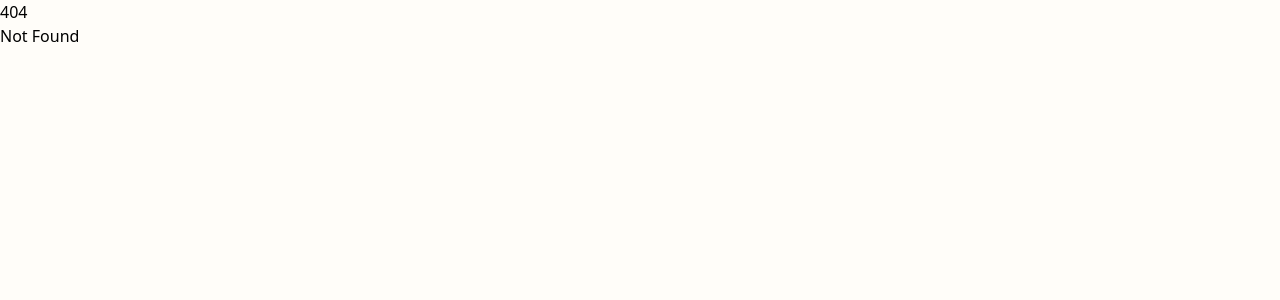
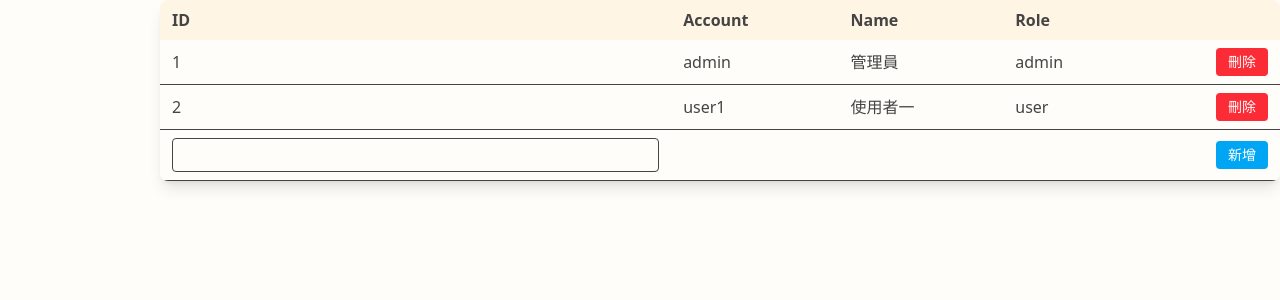
Before and after one commit to th0225/bento-order-f, a SvelteKit app: page /user in a window 1280 px wide. Before the commit this address had no page. Shown: the top 300 px of the page. Built offline with nearby package versions, Linux system fonts and the light colour scheme; no server answers.

Commit message:
移除sidebar

```diff
--- a/src/lib/components/Sidebar.svelte
+++ b/src/lib/components/Sidebar.svelte
@@ -3,7 +3,7 @@
   import { authStore } from '$lib/stores/auth';
   import { goto } from '$app/navigation';
 
-  import { X, User, SquarePen, ChartBar, LogOut } from '@lucide/svelte';
+  import { X, User, Users, SquarePen, ChartBar, LogOut } from '@lucide/svelte';
 
   export let isOpen = false;
   export let onClose: () => void;
@@ -27,13 +27,22 @@
     <div class="mb-8 flex items-center gap-2 font-bold">
       <User />{$authStore.user?.name}
     </div>
-    <a href="/order" class="flex items-center gap-2 p-2 hover:text-gray-500">
-      <SquarePen size={18} /> 訂餐
-    </a>
+
+    {#if $authStore.user?.role == 'user'}
+      <a href="/order" class="flex items-center gap-2 p-2 hover:text-gray-500">
+        <SquarePen size={18} /> 訂餐
+      </a>
+    {/if}
 
     {#if $authStore.user?.role == 'admin'}
       <a href="/statistics" class="flex items-center gap-2 p-2 hover:text-gray-500">
         <ChartBar size={18} /> 統計
+      </a>
+    {/if}
+
+    {#if $authStore.user?.role == 'admin'}
+      <a href="/user" class="flex items-center gap-2 p-2 hover:text-gray-500">
+        <Users size={18} /> 用戶
       </a>
     {/if}
 
@@ -67,6 +76,9 @@
       <a href="/statistics" class="flex items-center gap-2 rounded p-2 hover:text-gray-500">
         <ChartBar /> 統計
       </a>
+      <a href="/user" class="flex items-center gap-2 rounded p-2 hover:text-gray-500">
+        <Users /> 用戶
+      </a>
       <button on:click={logout} class="flex items-center gap-2 rounded p-2 hover:text-gray-500">
         <LogOut /> 登出
       </button>
--- a/src/routes/+page.svelte
+++ b/src/routes/+page.svelte
@@ -3,6 +3,7 @@
   import { authStore } from '$lib/stores/auth';
   import { goto } from '$app/navigation';
   import { get } from 'svelte/store';
+    import { User } from '@lucide/svelte';
 
   let account = '';
   let password = '';
@@ -53,8 +54,16 @@
     setAuth(JSON.stringify(get(authStore)));
     setToken(data.token);
 
-    // 導向訂餐頁面
-    goto('/order');
+    if (data.role == 'user')
+    {
+      // 導向訂餐頁面
+      goto('/order');
+    }
+    else
+    {
+      // 導向訂餐頁面
+      goto('/statistics');
+    }
   }
 </script>
 
--- a/src/routes/appbar.svelte
+++ b/src/routes/appbar.svelte
@@ -1,6 +1,9 @@
 <script lang="ts">
   import { onMount } from 'svelte';
-  import { Menu, Ham, Sun, Moon, Github } from '@lucide/svelte';
+  import { authStore } from '$lib/stores/auth';
+  import { goto } from '$app/navigation';
+  import { clearAuth, clearToken } from '$lib/api';
+  import { Menu, Ham, User, LogOut, Sun, Moon, Github } from '@lucide/svelte';
   import { initTheme, toggleTheme } from '$lib/theme';
 
   import Sidebar from '$lib/components/Sidebar.svelte';
@@ -23,6 +26,13 @@
   function toggleSidebar() {
     sidebarOpen = !sidebarOpen;
   }
+
+  function logout() {
+    authStore.set({ isLoggedIn: false, user: null });
+    clearAuth();
+    clearToken();
+    goto('/');
+  }
 </script>
 
 <div class="bg-calico-bg dark:bg-dark-bg">
@@ -33,8 +43,7 @@
   >
     <div class="container mx-auto flex items-center justify-between">
       <button
-        class="flex cursor-pointer items-center gap-2 hover:text-gray-500
-										md:hidden"
+        class="flex cursor-pointer items-center gap-2 hover:text-gray-500 md:hidden"
         on:click={toggleSidebar}
       >
         <Menu />
@@ -42,12 +51,27 @@
 
       <!-- 左側logo -->
       <div class="flex items-center gap-2 text-xl font-semibold">
-        <Ham />
-        <span class="text-xl font-semibold">Bento Order</span>
+        <Ham size="28"/>
+        <span class="text-2xl font-semibold">Bento Order</span>
       </div>
 
-      <!-- 主題顏色切換 -->
-      <div class="flex items-center gap-6">
+      <!-- 右側 -->
+      <div class="flex items-center gap-8">
+        <!-- 使用者名稱及登出 -->
+        <div class="flex items-center gap-3">
+          <User />{$authStore.user?.name}
+          <button
+            on:click={logout}
+            class="dark:bg-orange-orange rounded-lg bg-calico-orange px-4 py-1 font-medium
+              text-calico-text transition-colors hover:bg-calico-hover cursor-pointer
+              dark:text-dark-text dark:hover:bg-dark-hover"
+          >
+            登出
+          </button>
+        </div>
+
+        <!-- 切換主題顏色、github-->
+        <div class="flex items-center gap-3">
           <button
             on:click={changeTheme}
             aria-label="切換主題顏色"
@@ -70,9 +94,10 @@
           </a>
         </div>
       </div>
+    </div>
   </nav>
 
-  <div class="flex">
+  <!-- <div class="flex">
     <Sidebar isOpen={sidebarOpen} onClose={() => (sidebarOpen = false)} />
+  </div> -->
 </div>
-</div>
--- a/src/routes/order/+page.svelte
+++ b/src/routes/order/+page.svelte
@@ -94,7 +94,7 @@
 </script>
 
 <div class="flex justify-center">
-  <div class="md:ml-32 md:p-4">
+  <div>
     <div class="mx-auto flex w-full max-w-md items-center justify-between">
       <button
         on:click={getPrevMonth}
--- a/src/routes/statistics/+page.svelte
+++ b/src/routes/statistics/+page.svelte
@@ -1 +1 @@
-<div class="md:ml-32 md:p-4">Hello svelte!</div>
+<div class="md:ml-32 md:p-4 dark:text-orange-50">Hello svelte!</div>
--- /dev/null
+++ b/src/routes/user/+page.svelte
@@ -0,0 +1,169 @@
+<script lang="ts">
+  import { onMount } from 'svelte';
+
+  interface User {
+    id: number;
+    account: string;
+    name: string;
+    role: string;
+  }
+
+  let users: User[] = [
+    { id: 1, account: 'admin', name: '管理員', role: 'admin' },
+    { id: 2, account: 'user1', name: '使用者一', role: 'user' }
+  ];
+  let account = '';
+  let name = '';
+  let password = '';
+  let loading = false;
+  let errorMsg = '';
+
+  // 取得使用者清單
+  async function loadUsers() {
+    const res = await fetch('http://localhost:5162/user/users');
+    users = await res.json();
+
+    console.log(users);
+  }
+
+  // 新增使用者
+  async function addUser() {
+    if (!account || !name || !password) {
+      errorMsg = '請輸入完整資料';
+      return;
+    }
+
+    loading = true;
+    errorMsg = '';
+
+    const res = await fetch('http://localhost:5162/users', {
+      method: 'POST',
+      headers: { 'Content-Type': 'application/json' },
+      body: JSON.stringify({ account, name, password })
+    });
+
+    if (res.ok) {
+      await loadUsers();
+      account = '';
+      name = '';
+      password = '';
+    } else {
+      errorMsg = '新增使用者失敗';
+    }
+
+    loading = false;
+  }
+
+  // 刪除使用者
+  async function deleteUser(id: number) {
+    if (!confirm(`確定要刪除使用者 ID = ${id} ?`)) return;
+
+    const res = await fetch(`http://localhost:5162/users/${id}`, {
+      method: 'DELETE'
+    });
+
+    if (res.ok) {
+      users = users.filter((u) => u.id !== id);
+    } else {
+      alert('刪除失敗');
+    }
+  }
+
+  onMount(loadUsers);
+</script>
+
+<div class="space-y-6 md:ml-40">
+  <!-- Card: 新增使用者 -->
+  <!-- <div class="w-full max-w-md rounded-xl bg-calico-secondary p-8 shadow-lg
+            dark:bg-dark-secondary">
+    <h3 class="mb-3 text-lg font-semibold">新增使用者</h3>
+
+    <div class="space-y-3">
+      <div>
+        <label class="block text-sm font-medium">Account</label>
+        <input class="w-full rounded border px-3 py-2" bind:value={account} />
+      </div>
+
+      <div>
+        <label class="block text-sm font-medium">Name</label>
+        <input class="w-full rounded border px-3 py-2" bind:value={name} />
+      </div>
+
+      <div>
+        <label class="block text-sm font-medium">Password</label>
+        <input type="password" class="w-full rounded border px-3 py-2" bind:value={password} />
+      </div>
+
+      {#if errorMsg}
+        <p class="text-sm text-red-500">{errorMsg}</p>
+      {/if}
+
+      <button
+        on:click={addUser}
+        class="dark:bg-orange-orange mt-4 w-full rounded-lg bg-calico-orange py-2
+                font-medium text-calico-text transition-colors hover:bg-calico-hover
+                dark:text-dark-text dark:hover:bg-dark-hover"
+        disabled={loading}
+      >
+        {loading ? '新增中...' : '新增使用者'}
+      </button>
+    </div>
+  </div> -->
+
+  <!-- Table: 使用者列表 -->
+  <div>
+    <table class="min-w-full overflow-hidden rounded-lg shadow-lg">
+      <thead
+        class="bg-calico-secondary text-calico-black dark:bg-dark-secondary
+                    dark:text-dark-black"
+      >
+        <tr>
+          <th class="px-3 py-2 text-left">ID</th>
+          <th class="px-3 py-2 text-left">Account</th>
+          <th class="px-3 py-2 text-left">Name</th>
+          <th class="px-3 py-2 text-left">Role</th>
+          <th class="px-3 py-2"></th>
+        </tr>
+      </thead>
+      <tbody>
+        {#each users as user}
+          <tr
+            class="border-b bg-calico-bg text-calico-black hover:bg-gray-200
+                    dark:bg-dark-bg dark:text-dark-black dark:hover:bg-slate-700"
+          >
+            <td class="px-3 py-2">{user.id}</td>
+            <td class="px-3 py-2">{user.account}</td>
+            <td class="px-3 py-2">{user.name}</td>
+            <td class="px-3 py-2">{user.role}</td>
+            <td class="px-3 py-2 text-right">
+              <button
+                on:click={() => deleteUser(user.id)}
+                class="rounded bg-red-500 px-3 py-1 text-sm text-white hover:bg-red-600"
+              >
+                刪除
+              </button>
+            </td>
+          </tr>
+        {/each}
+        <tr
+          class="border-b bg-calico-bg text-calico-black hover:bg-gray-200
+              dark:bg-dark-bg dark:text-dark-black dark:hover:bg-slate-700"
+        >
+          <td class="px-3 py-2">
+            <input class="border rounded px-2 py-1 w-full">
+          </td>
+          <td class="px-3 py-2"></td>
+          <td class="px-3 py-2"></td>
+          <td class="px-3 py-2"></td>
+          <td class="px-3 py-2 text-right">
+            <button
+              class="rounded bg-sky-500 px-3 py-1 text-sm text-white hover:bg-sky-600"
+            >
+              新增
+            </button>
+          </td>
+        </tr>
+      </tbody>
+    </table>
+  </div>
+</div>
```
Lines whose indentation alone changed are shown as unchanged.
